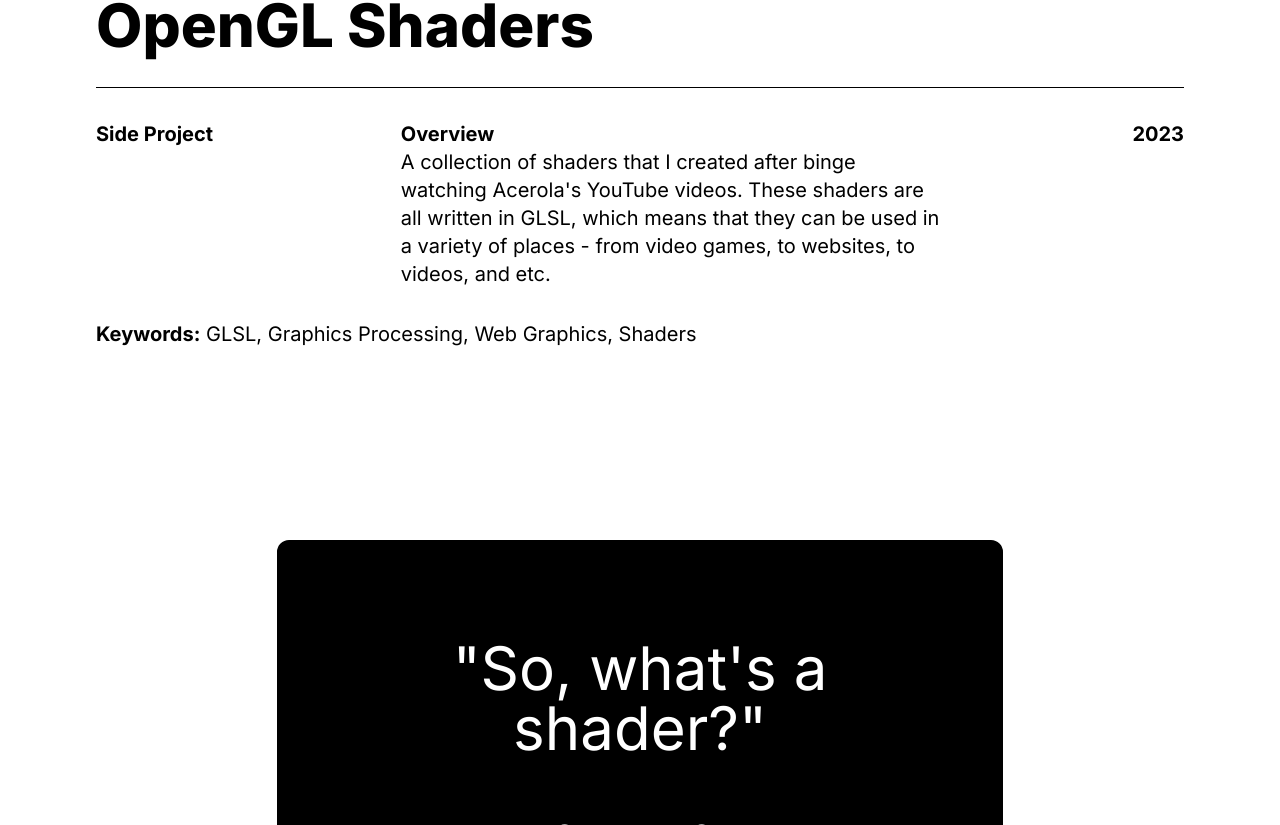
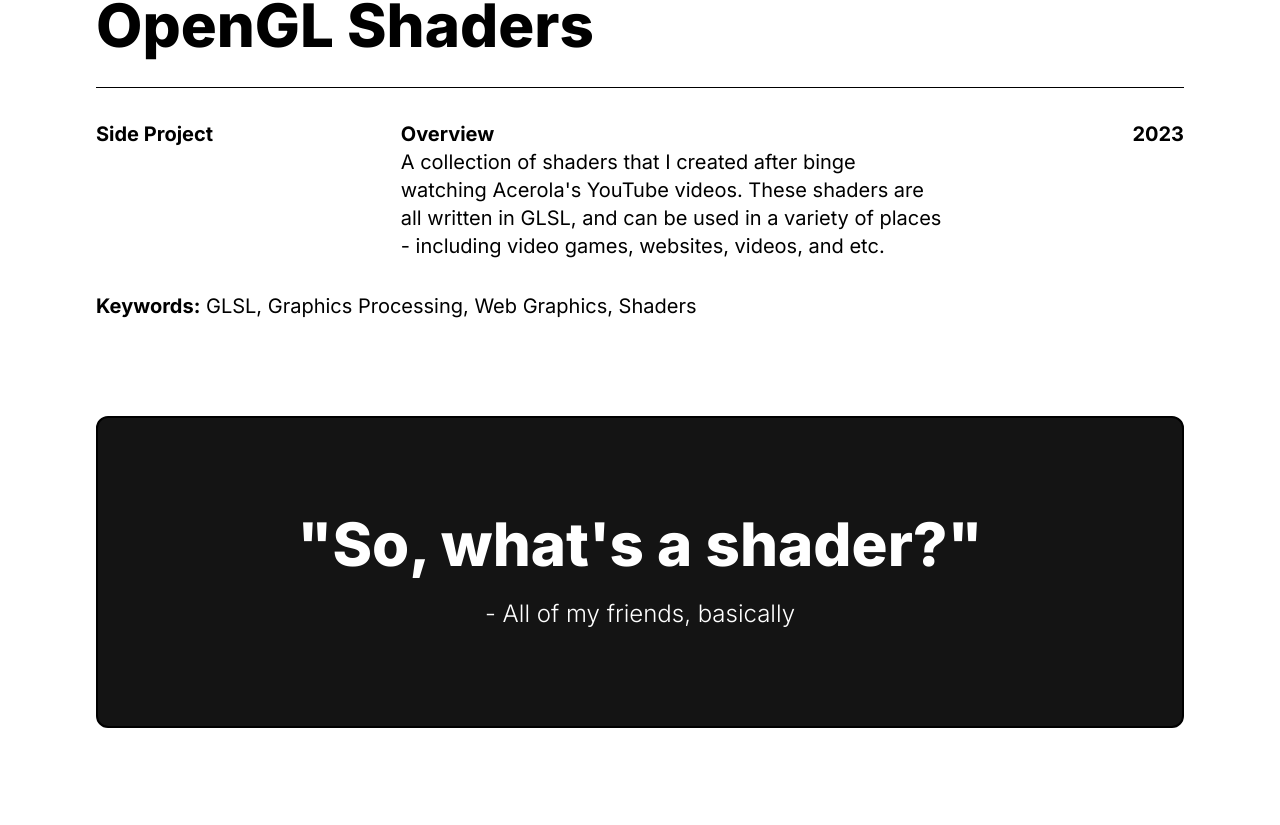
Before and after one commit to tuansydau/portfolio-website, a Next.js app: page /shaders in a window 1280 px wide. Shown: the part 695-1520 px from the top of the page. Built offline with nearby package versions, Linux system fonts and the light colour scheme; a web font is replaced by a local one.

Commit message:
styled: what's a shader box

```diff
--- a/app/shaders/page.tsx
+++ b/app/shaders/page.tsx
@@ -30,8 +30,8 @@ export default function Shaders() {
               <div>
                 A collection of shaders that I created after binge watching
                 Acerola&apos;s YouTube videos. These shaders are all written in
-                GLSL, which means that they can be used in a variety of places -
-                from video games, to websites, to videos, and etc.
+                GLSL, and can be used in a variety of places - including video
+                games, websites, videos, and etc.
               </div>
             </div>
             <div className="font-bold">2023</div>
@@ -43,12 +43,16 @@ export default function Shaders() {
       </div>
 
       {/* What the heck are shaders? */}
-      <div className="flex w-full mt-48 px-24 justify-center mb-96">
+      <div className="flex w-full mt-24 px-24 justify-center mb-96">
         <div className="flex flex-col w-full items-center">
-          <div className="text-6xl w-2/3 text-center font-extralight border bg-black text-white p-24 border-black border-2 rounded-xl">
-            <b>&quot;So, what&apos;s a shader?&quot;</b>
+          <div className="w-full text-center font-extralight border bg-[#141414] text-white p-24 border-black border-2 rounded-xl">
+            <p className="text-6xl font-extrabold">
+              &quot;So, what&apos;s a shader?&quot;
+            </p>
             <br />
-            <br />- All of my friends, basically
+            <p className="text-2xl font-light">
+              - All of my friends, basically
+            </p>
           </div>
         </div>
       </div>
```
